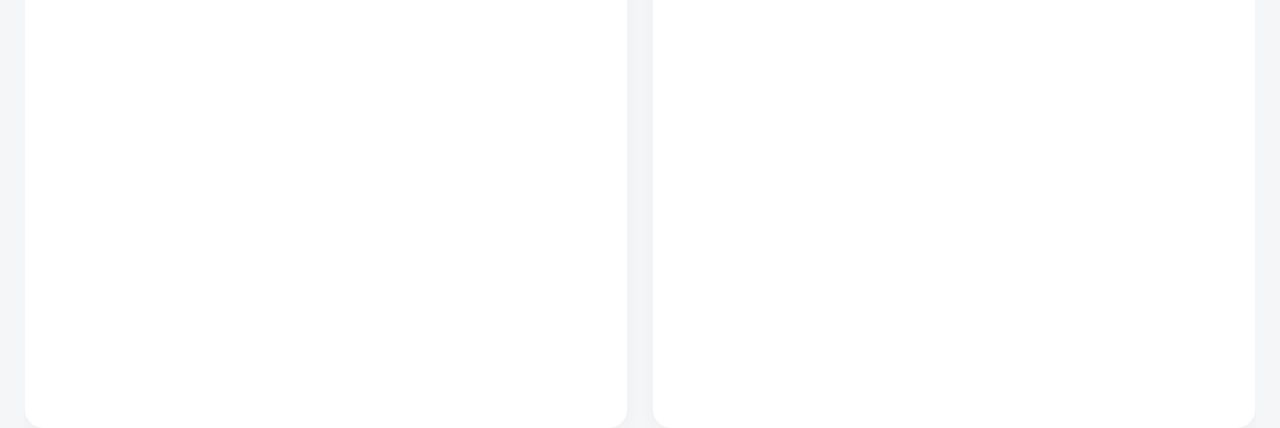
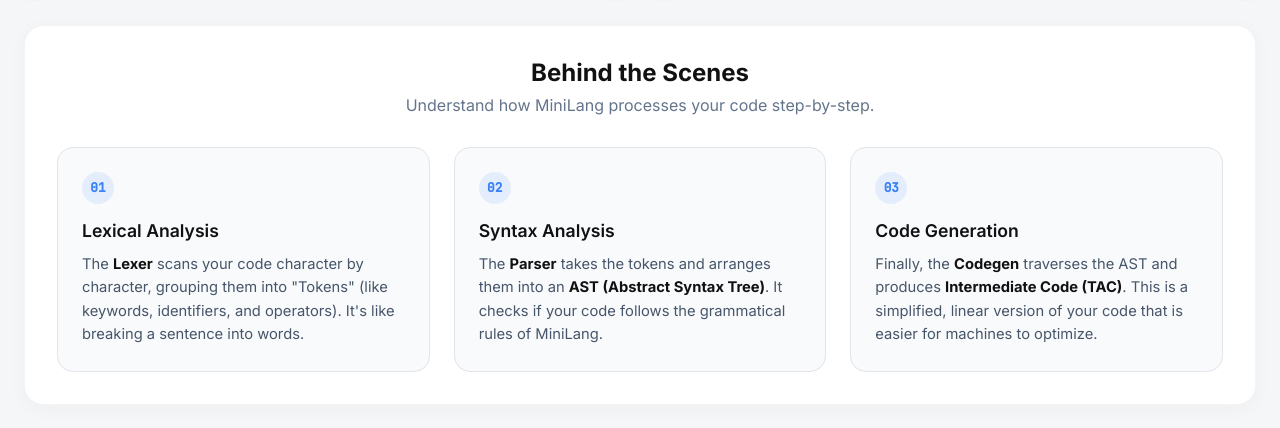
Before and after one commit to 23f2004552/Compiler-Design, a Flask app: page / in a window 1280 px wide. Shown: the part 347-775 px from the top of the page. Run offline with Flask 3, Linux system fonts and the light colour scheme.

Commit message:
Add educational guide section explaining the compiler pipeline

```diff
--- a/static/css/style.css
+++ b/static/css/style.css
@@ -452,8 +452,85 @@
     font-weight: 600;
 }
 
+/* ── Educational Guide ────────────────────────────────────────── */
+.compiler-guide {
+    background-color: var(--bg-card);
+    border-radius: var(--radius-card);
+    padding: 32px;
+    box-shadow: 0 4px 20px rgba(0,0,0,0.03);
+    border: 1px solid rgba(0,0,0,0.04);
+    margin-bottom: 24px;
+}
+
+.guide-header {
+    text-align: center;
+    margin-bottom: 32px;
+}
+
+.guide-header h2 {
+    font-size: 1.5rem;
+    font-weight: 700;
+    margin-bottom: 8px;
+}
+
+.guide-header p {
+    color: var(--text-muted);
+}
+
+.steps-grid {
+    display: grid;
+    grid-template-columns: repeat(auto-fit, minmax(280px, 1fr));
+    gap: 24px;
+}
+
+.step-card {
+    background: #f8fafc;
+    padding: 24px;
+    border-radius: 16px;
+    border: 1px solid var(--border-color);
+    position: relative;
+    transition: transform 0.2s;
+}
+
+.step-card:hover {
+    transform: translateY(-4px);
+    border-color: #cbd5e1;
+}
+
+.step-num {
+    font-family: var(--font-code);
+    font-size: 0.8rem;
+    font-weight: 700;
+    color: #3b82f6;
+    background: rgba(59, 130, 246, 0.1);
+    width: 32px;
+    height: 32px;
+    display: flex;
+    align-items: center;
+    justify-content: center;
+    border-radius: 50%;
+    margin-bottom: 16px;
+}
+
+.step-card h3 {
+    font-size: 1.1rem;
+    font-weight: 600;
+    margin-bottom: 12px;
+}
+
+.step-card p {
+    font-size: 0.92rem;
+    line-height: 1.6;
+    color: #475569;
+}
+
+.step-card strong {
+    color: var(--text-main);
+}
+
 /* Responsive */
 @media (max-width: 900px) {
+    /* ... existing responsive rules ... */
     body {
         padding: 12px;
         overflow: auto;
--- a/templates/index.html
+++ b/templates/index.html
@@ -124,6 +124,31 @@
                 </div>
             </section>
         </main>
+
+        <!-- Educational Guide -->
+        <section class="compiler-guide">
+            <div class="guide-header">
+                <h2>Behind the Scenes</h2>
+                <p>Understand how MiniLang processes your code step-by-step.</p>
+            </div>
+            <div class="steps-grid">
+                <div class="step-card">
+                    <div class="step-num">01</div>
+                    <h3>Lexical Analysis</h3>
+                    <p>The <strong>Lexer</strong> scans your code character by character, grouping them into "Tokens" (like keywords, identifiers, and operators). It's like breaking a sentence into words.</p>
+                </div>
+                <div class="step-card">
+                    <div class="step-num">02</div>
+                    <h3>Syntax Analysis</h3>
+                    <p>The <strong>Parser</strong> takes the tokens and arranges them into an <strong>AST (Abstract Syntax Tree)</strong>. It checks if your code follows the grammatical rules of MiniLang.</p>
+                </div>
+                <div class="step-card">
+                    <div class="step-num">03</div>
+                    <h3>Code Generation</h3>
+                    <p>Finally, the <strong>Codegen</strong> traverses the AST and produces <strong>Intermediate Code (TAC)</strong>. This is a simplified, linear version of your code that is easier for machines to optimize.</p>
+                </div>
+            </div>
+        </section>
     </div>
 
     <!-- Scripts -->
```
